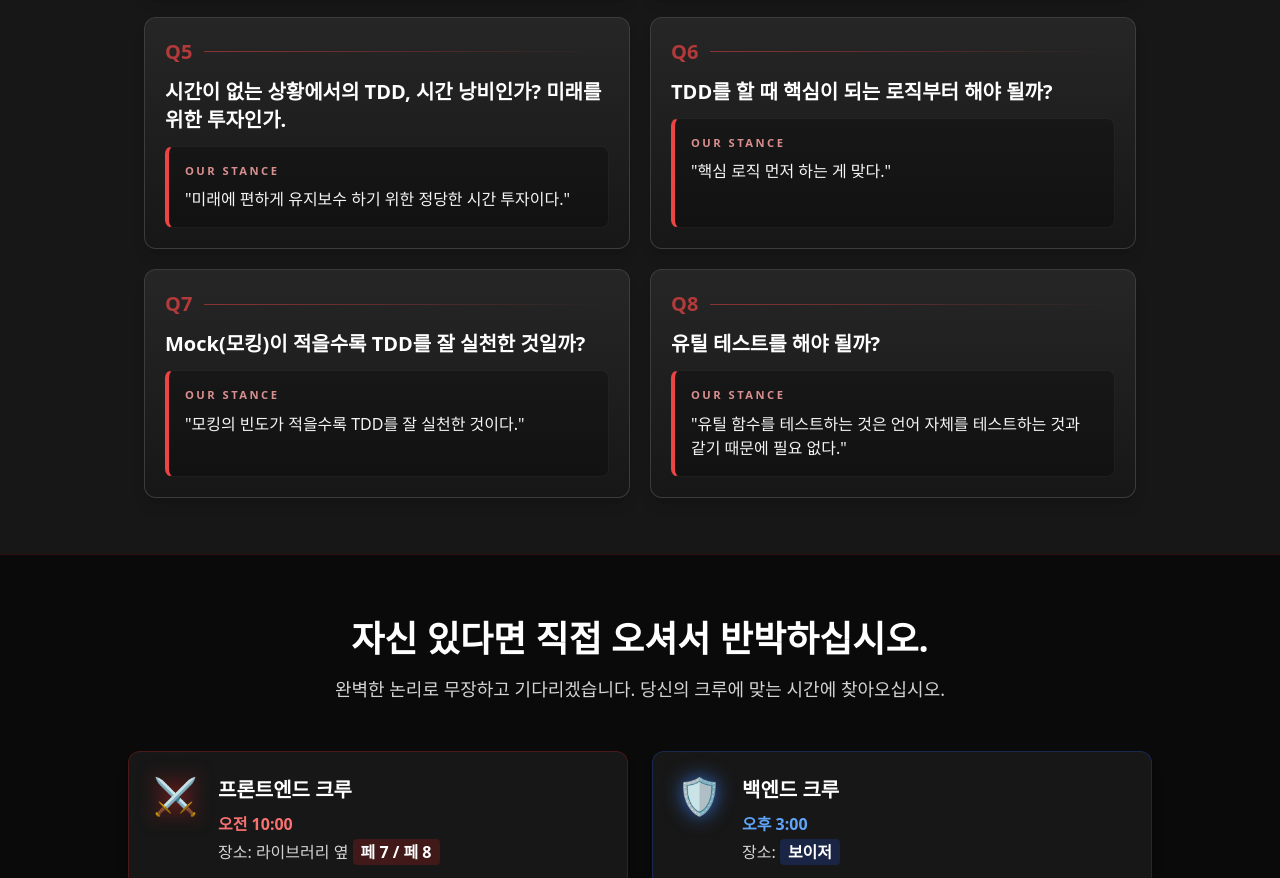
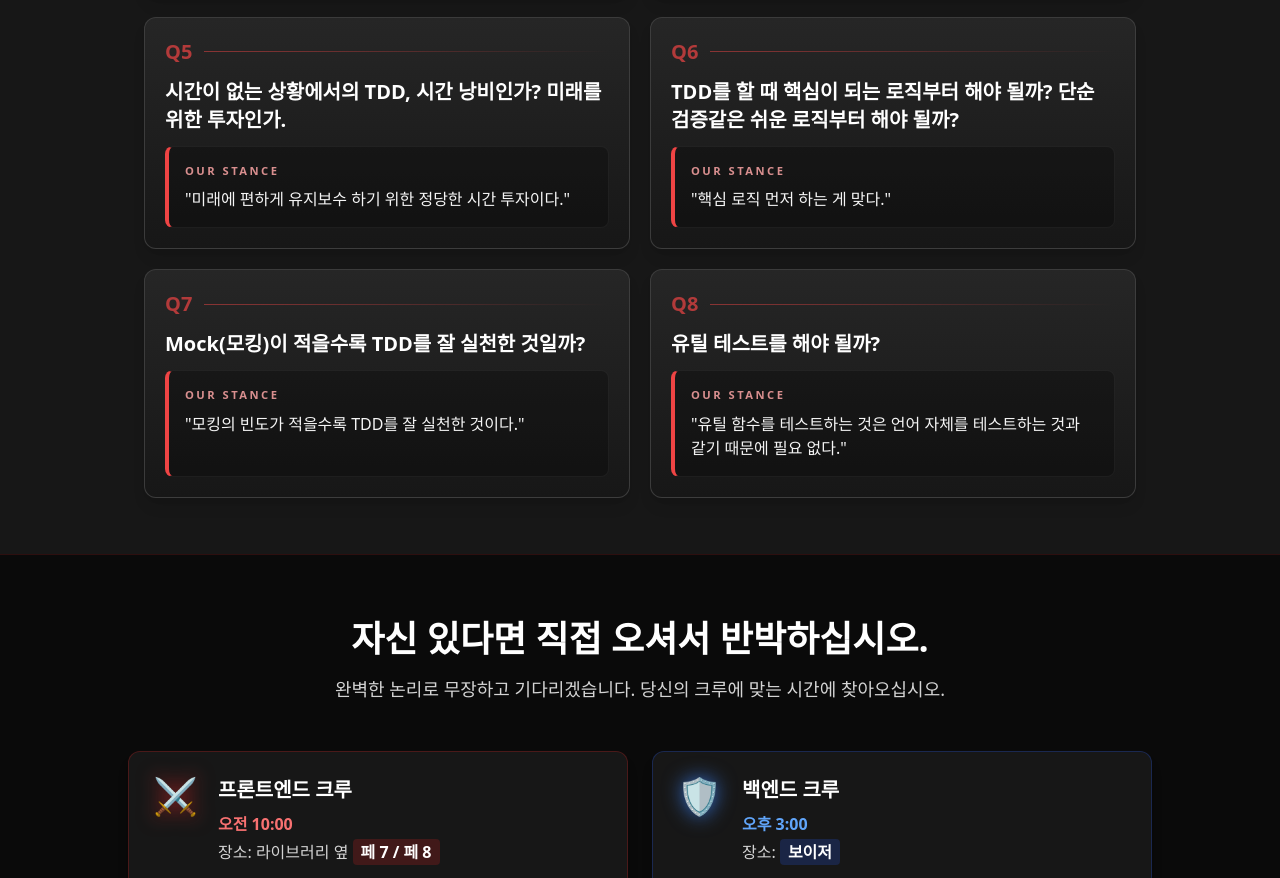
Before and after one commit to DongEun02/TDD-advertisement-page, a plain HTML site: page index.html in a window 1280 px wide. Shown: the part 1330-2208 px from the top of the page. Drawn offline with nearby package versions, Linux system fonts and the light colour scheme.

Commit message:
title modify

```diff
--- a/index.html
+++ b/index.html
@@ -214,7 +214,8 @@
         },
         {
           id: 6,
-          title: 'TDD를 할 때 핵심이 되는 로직부터 해야 될까?',
+          title:
+            'TDD를 할 때 핵심이 되는 로직부터 해야 될까? 단순 검증같은 쉬운 로직부터 해야 될까?',
           stance: '핵심 로직 먼저 하는 게 맞다.',
         },
         {
```
